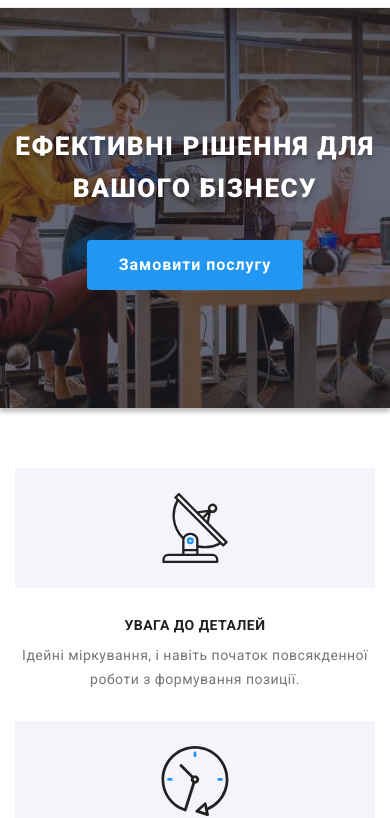
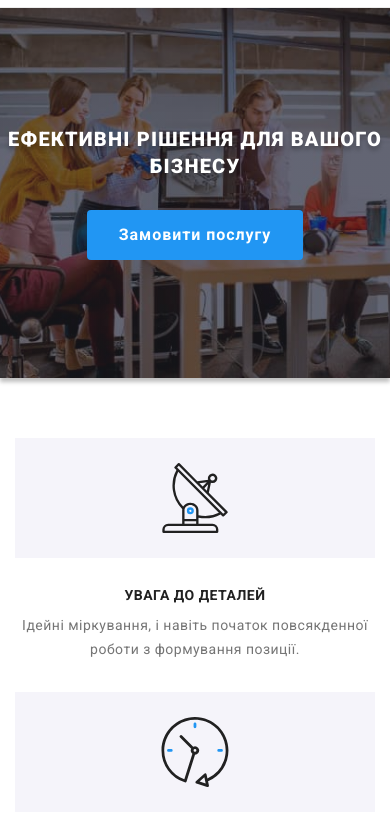
Before and after one commit to AndreyKaras/goit-markup-hw-08, a plain HTML site: page index.html in a window 390 px wide. Shown: the part 53-871 px from the top of the page. Drawn offline with nearby package versions, Linux system fonts and the light colour scheme.

Commit message:
hero-title

```diff
--- a/sass/components/main-studio/_hero-section.scss
+++ b/sass/components/main-studio/_hero-section.scss
@@ -126,7 +126,11 @@
 
     text-shadow: 0px 4px 4px rgba(0, 0, 0, 0.25);
 
-    @media screen and (max-width: 1199px) {
+    @media screen and (max-width:467px) {
+        font-size: 20px;
+    }
+
+    @media screen and (min-width:468px) and (max-width: 1199px) {
         font-size: 26px;
         line-height: 1.61;
     }
```
Also changed, not shown: css/main.css, css/main.min.css, 2 other files.
